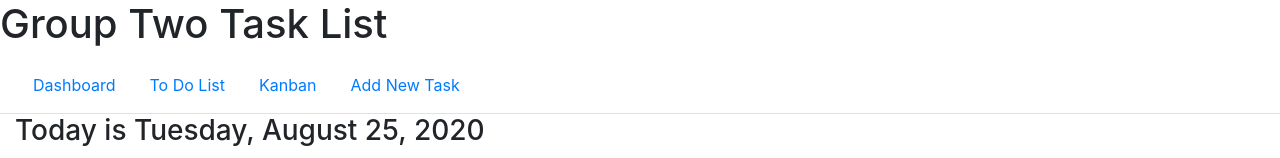
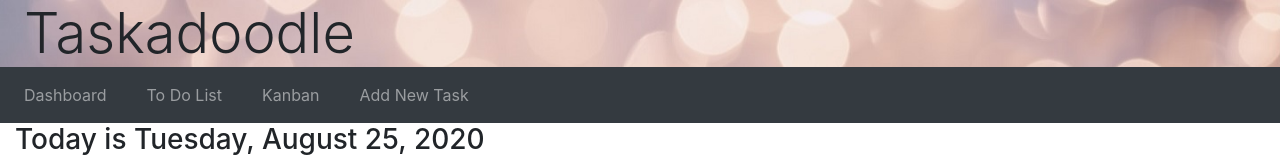
Before and after one commit to vtchris/rocp2_tasks, an Angular app in the folder client/: page /dashboard in a window 1280 px wide. Shown: the top 158 px of the page. Built offline with nearby package versions, Linux system fonts and the light colour scheme; no server answers.

Commit message:
New header and update title to Taskadoodle

```diff
--- a/client/src/app/app.component.html
+++ b/client/src/app/app.component.html
@@ -1,3 +1,2 @@
-  <h1>Group Two Task List</h1>
-  <app-navbar></app-navbar>
+  <app-header></app-header>
   <router-outlet></router-outlet>
--- a/client/src/app/app.module.ts
+++ b/client/src/app/app.module.ts
@@ -16,6 +16,7 @@ import { TaskSearchComponent } from './task-search/task-search.component';
 
 import { KanbanModule } from './kanban/kanban.module';
 import { NewTaskComponent } from './new-task/new-task.component';
+import { HeaderComponent } from './header/header.component';
 
 @NgModule({
   declarations: [
@@ -27,6 +28,7 @@ import { NewTaskComponent } from './new-task/new-task.component';
     TaskDetailComponent,
     TaskSearchComponent,
     NewTaskComponent,
+    HeaderComponent,
   ],
   imports: [
     BrowserModule,
--- a/client/src/app/dashboard/dashboard.component.ts
+++ b/client/src/app/dashboard/dashboard.component.ts
@@ -1,8 +1,7 @@
 import { Component, OnInit } from '@angular/core';
-
-
+import { TaskService } from '../services/task.service';
+import { Title } from '@angular/platform-browser';
 import { Todo } from '../models/Todo';
-import { TaskService } from '../services/task.service';
 
 @Component({
   selector: 'app-dashboard',
@@ -13,9 +12,10 @@ export class DashboardComponent implements OnInit {
   upcomingTasks: Todo[] = [];
   today: Date = new Date();
 
-  constructor(private taskService: TaskService) { }
+  constructor(private taskService: TaskService, private titleService: Title) { }
 
   ngOnInit(): void {
+    this.setTitle('Taskadoodle');
     this.getUpcomingTasks();
   }
 
@@ -31,6 +31,10 @@ export class DashboardComponent implements OnInit {
           .slice(0, 5));   //Takes top 5 tasks from filtered list
   }
 
+  setTitle( newTitle: string): void {
+    this.titleService.setTitle( newTitle );
+  }
+
   markCompleted(task: Todo): void {
     this.taskService.updateTodo(task).subscribe();
   }
--- /dev/null
+++ b/client/src/app/header/header.component.css
@@ -0,0 +1,5 @@
+header{
+    background-image: url('../../assets/images/bokah_light.jpg');
+    background-repeat: no-repeat;
+    background-size: cover;
+}
--- /dev/null
+++ b/client/src/app/header/header.component.html
@@ -0,0 +1,4 @@
+<header>
+    <h1 class="display-4 ml-4 mb-0">Taskadoodle</h1>
+</header>
+<app-navbar></app-navbar>
--- /dev/null
+++ b/client/src/app/header/header.component.ts
@@ -0,0 +1,15 @@
+import { Component, OnInit } from '@angular/core';
+
+@Component({
+  selector: 'app-header',
+  templateUrl: './header.component.html',
+  styleUrls: ['./header.component.css']
+})
+export class HeaderComponent implements OnInit {
+
+  constructor() { }
+
+  ngOnInit(): void {
+  }
+
+}
--- a/client/src/app/navbar/navbar.component.html
+++ b/client/src/app/navbar/navbar.component.html
@@ -1,6 +1,20 @@
-<nav class="nav navbar nav-tabs navbar-expand-sm">
-    <app-navbar-link link="" text="Dashboard"></app-navbar-link>
-    <app-navbar-link link="/todos" text="To Do List"></app-navbar-link>
-    <app-navbar-link link="/kanban" text="Kanban"></app-navbar-link>
-    <app-navbar-link link="/todos/new" text="Add New Task"></app-navbar-link>
+<nav class="navbar navbar-dark bg-dark navbar-expand-sm">
+    <ul class="navbar-nav">
+        <li class="mr-4">
+            <app-navbar-link link="" text="Dashboard"></app-navbar-link>
+        </li>
+        <li class="mr-4">
+            <app-navbar-link link="/todos" text="To Do List"></app-navbar-link>
+        </li>
+        <li class="mr-4">
+            <app-navbar-link link="/kanban" text="Kanban"></app-navbar-link>
+        </li>
+        <li class="mr-4">
+            <app-navbar-link link="/todos/new" text="Add New Task"></app-navbar-link>
+        </li>
+    </ul>
+
+
+
+
 </nav>
```
Also changed, not shown: client/src/assets/images/bokah_light.jpg (added), 1 other file (tests, documents, lock files or other folders).
